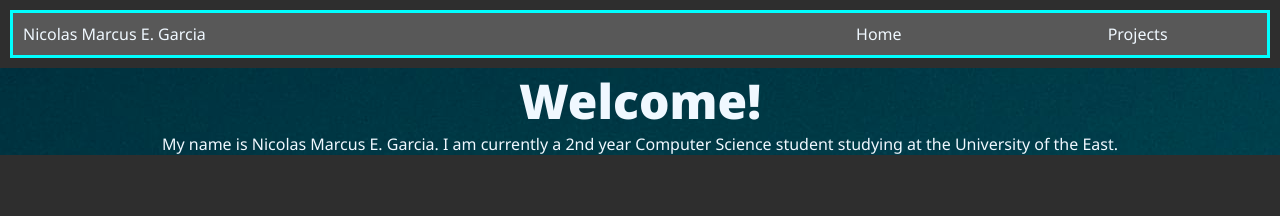
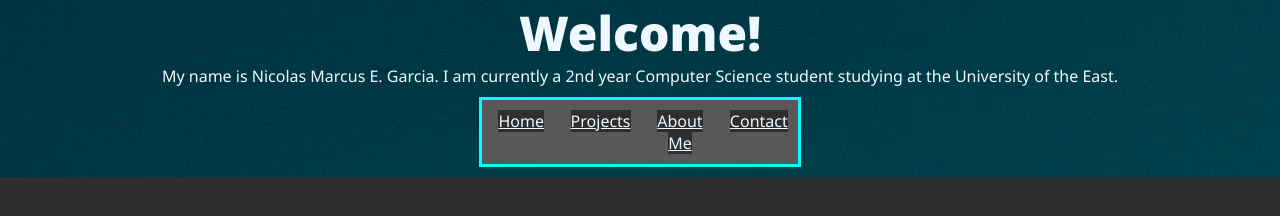
Before and after one commit to nmarcusg/portfolio, a plain HTML site: page index.html in a window 1280 px wide. Drawn offline with Linux system fonts and the light colour scheme.

Commit message:
restructured html, moved nav below p

```diff
--- a/index.html
+++ b/index.html
@@ -6,21 +6,18 @@
     <title>Welcome to my Portfolio!</title>
     <link rel="stylesheet" href="styles.css">
     <link rel="preconnect" href="https://fonts.googleapis.com">
-    <link rel="preconnect" href="https://fonts.gstatic.com" crossorigin>
     <link href="https://fonts.googleapis.com/css2?family=Noto+Sans:ital,wght@0,100..900;1,100..900&display=swap" rel="stylesheet">
 </head>
 <body>
-    <div class="heading">
-        <ul class="navigation">
-            <li id="name">Nicolas Marcus E. Garcia</li>
-            <li>Home</li>
-            <li>Projects</li>
+    <main class="content">
+        <h1 class="transparent center">Welcome!</h1>
+        <p class="transparent center">My name is Nicolas Marcus E. Garcia. I am currently a 2nd year Computer Science student studying at the University of the East.</p>
+        <ul class="navigation transparent" aria-label="Main Navigation">
+            <li><a href="#home">Home</a></li>
+            <li><a href="#projects">Projects</a></li>
+            <li><a href="#about-me">About Me</a></li>
+            <li><a href="#contact">Contact</a></li>
         </ul>
-    </div>
-
-    <div class="content">
-        <h1>Welcome!</h1>
-        <p>My name is Nicolas Marcus E. Garcia. I am currently a 2nd year Computer Science student studying at the University of the East.</p>
-    </div>
+    </main>
 </body>
 </html>
```
